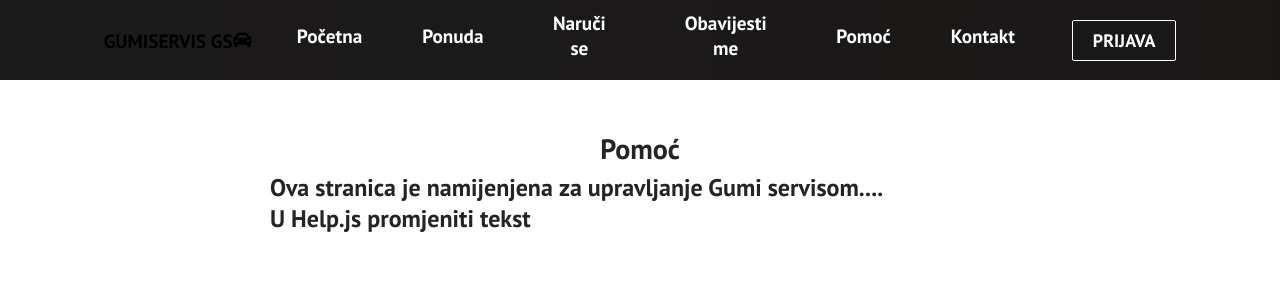
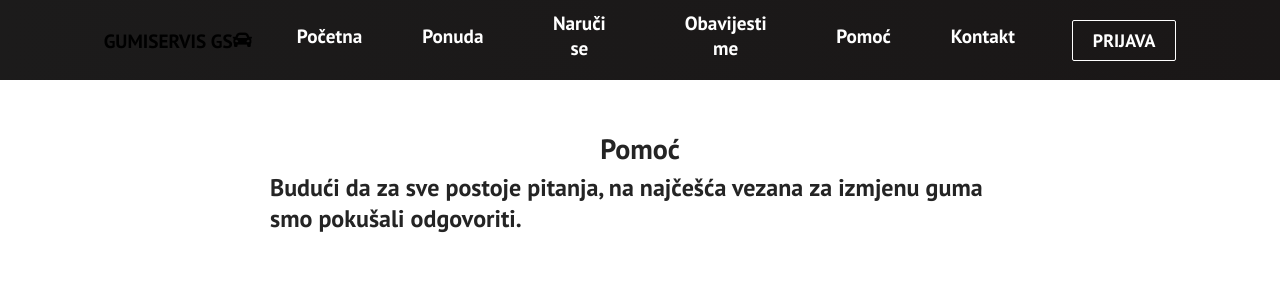
Before and after one commit to ivancrg/tyre-shop-app, a React (Create React App) app in the folder client/: page /help in a window 1280 px wide. Shown: the top 289 px of the page. Built offline with nearby package versions, Linux system fonts and the light colour scheme; no server answers.

Commit message:
Updated questions, downarrow higher resolution.

```diff
--- a/client/src/components/FAQ.css
+++ b/client/src/components/FAQ.css
@@ -7,7 +7,7 @@
 .faqs .faq {
   margin: 15px;
   padding: 15px;
-	background-color: #FFF;
+  background-color: #fff;
   border-radius: 8px;
   box-shadow: 0px 0px 10px rgba(0, 0, 0, 0.2);
 }
@@ -21,7 +21,7 @@
 }
 
 .faqs .faq .faq-question::after {
-	content: '';
+  content: "";
   position: absolute;
   top: 50%;
   right: 0px;
@@ -29,7 +29,7 @@
   width: 30px;
   height: 30px;
 
-	background-image: url('../images/down-arrow-brown.png');
+  background-image: url("../images/downarrow.png");
   background-position: center;
   background-size: contain;
   background-repeat: no-repeat;
--- a/client/src/components/pages/Help.js
+++ b/client/src/components/pages/Help.js
@@ -29,8 +29,8 @@ export default function Help() {
       <div className="form--container">
         <p className="title">Pomoć</p>
         <p className="text">
-          Ova stranica je namijenjena za upravljanje Gumi servisom.... <br />U
-          Help.js promjeniti tekst
+          Budući da za sve postoje pitanja, na najčešća vezana za izmjenu guma
+          smo pokušali odgovoriti.
         </p>
       </div>
       <div className="form--container">
```
Also changed, not shown: client/src/images/downarrow.png (added), 1 other file (tests, documents, lock files or other folders). Lines whose indentation alone changed are shown as unchanged.
